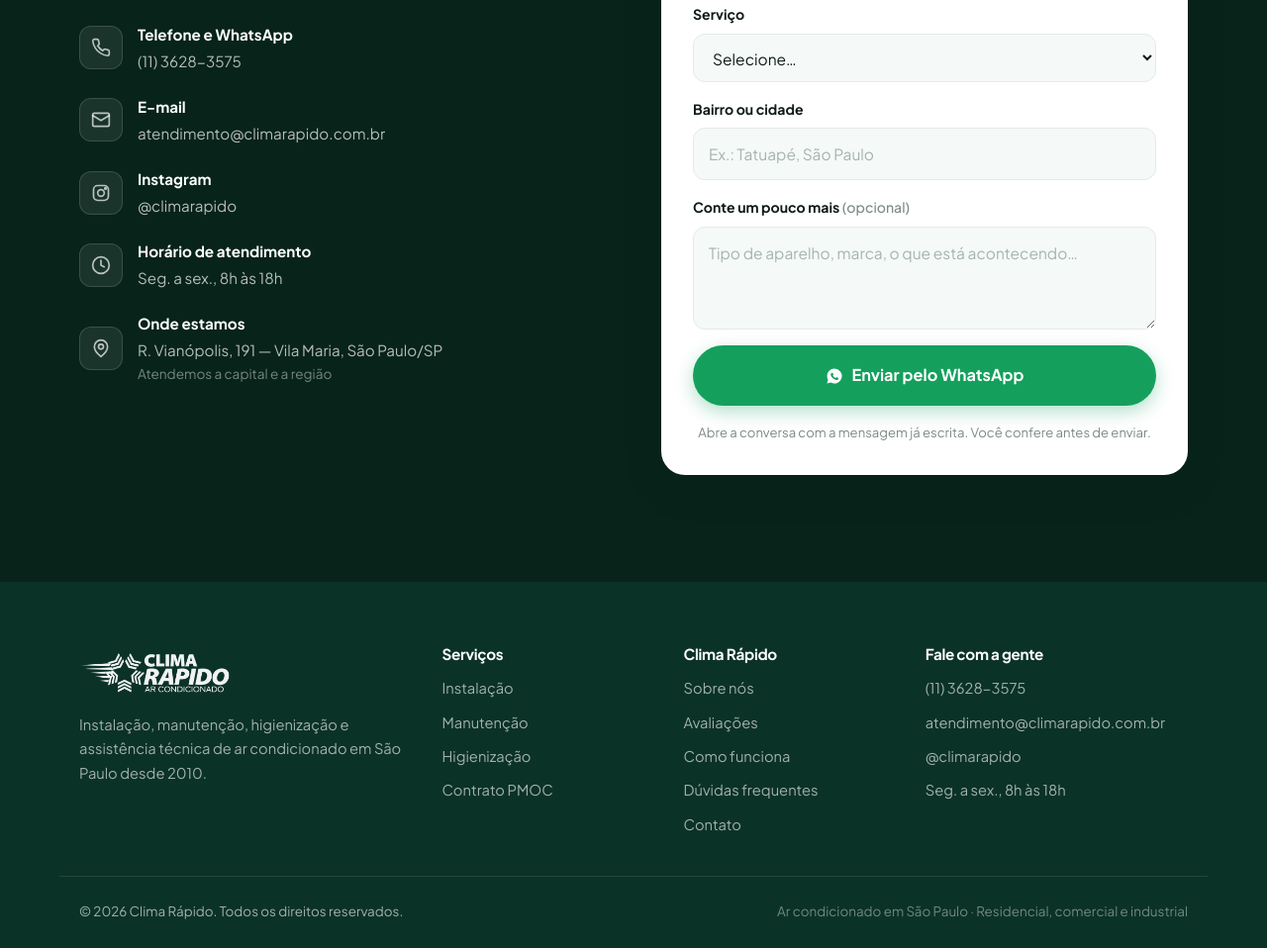
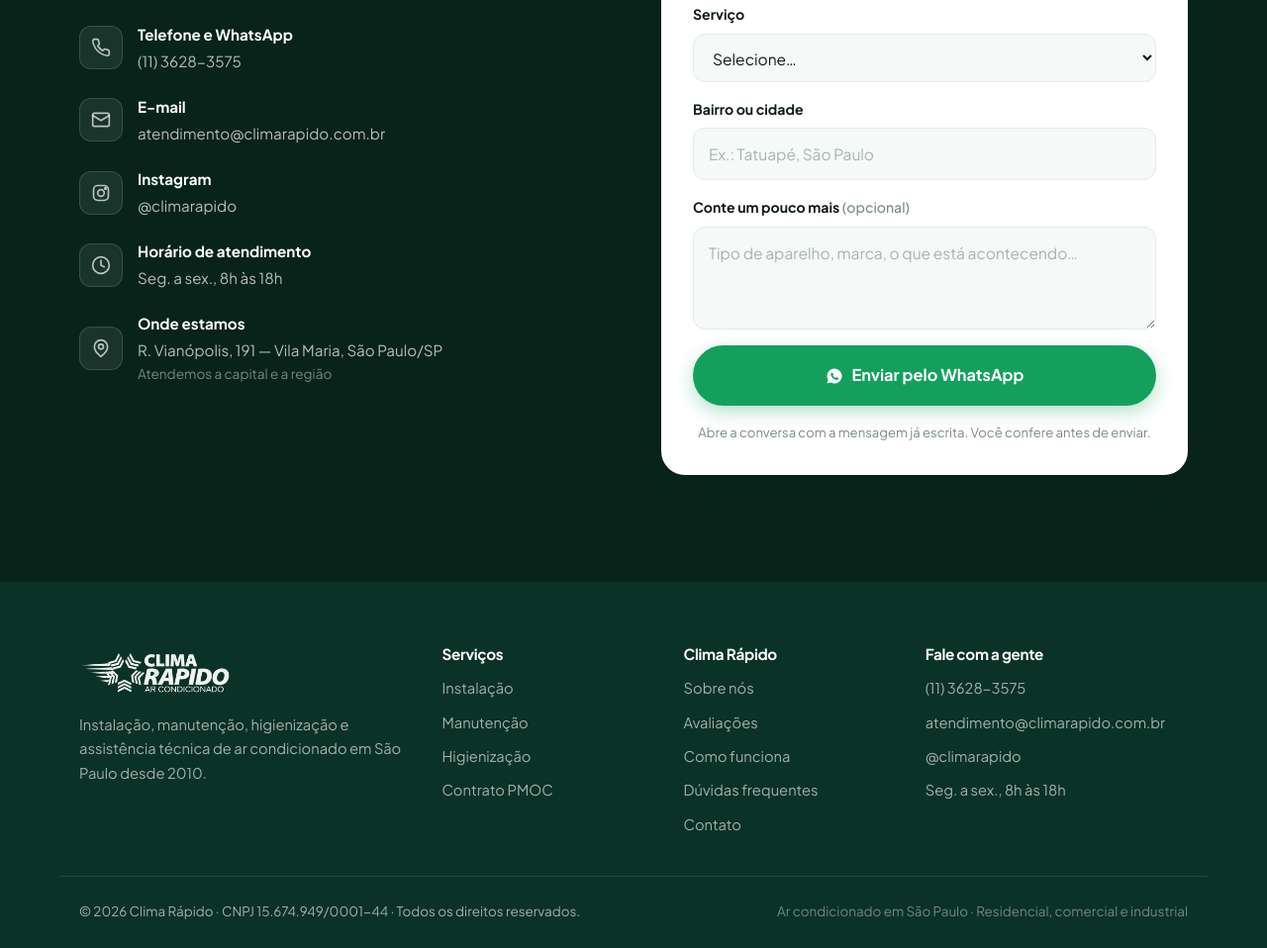
Before and after one commit to masousa-dev/site-clima-rapido, a plain HTML site: page index.html in a window 1280 px wide. Shown: the part 6383-7341 px from the top of the page at 99% size. Drawn offline with Linux system fonts and the light colour scheme.

Commit message:
Adiciona CNPJ no rodapé e nos dados estruturados

```diff
--- a/index.html
+++ b/index.html
@@ -507,8 +507,7 @@
     </div>
   </div>
   <div class="container footer__bottom">
-    <p>© <span id="ano">2026</span> Clima Rápido. Todos os direitos reservados.</p>
-    <!-- AJUSTAR: se tiver CNPJ, colocar aqui passa mais credibilidade -->
+    <p>© <span id="ano">2026</span> Clima Rápido · CNPJ 15.674.949/0001-44 · Todos os direitos reservados.</p>
     <p class="footer__credit">Ar condicionado em São Paulo · Residencial, comercial e industrial</p>
   </div>
 </footer>
@@ -530,6 +529,7 @@
   "telephone": "+551136283575",
   "email": "atendimento@climarapido.com.br",
   "foundingDate": "2010",
+  "taxID": "15.674.949/0001-44",
   "areaServed": { "@type": "City", "name": "São Paulo" },
   "address": {
     "@type": "PostalAddress",
```
Also changed, not shown: 1 other file.
